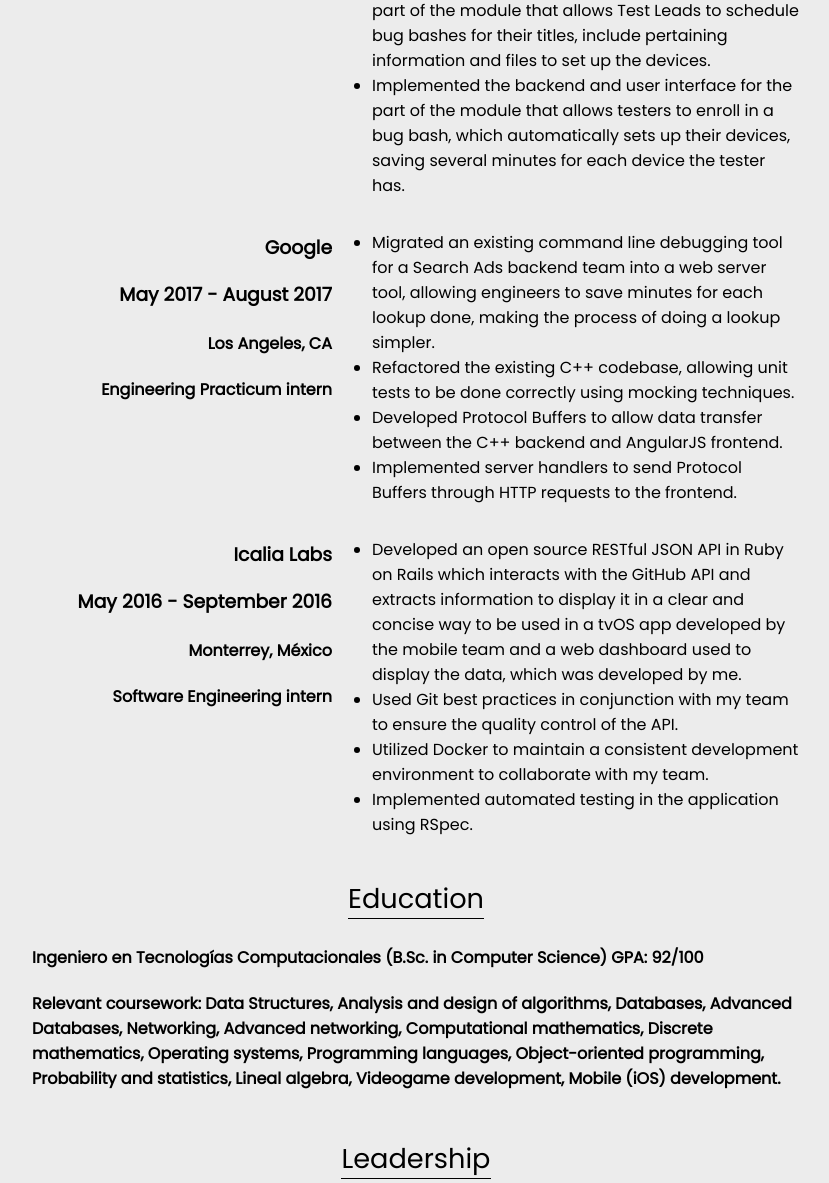
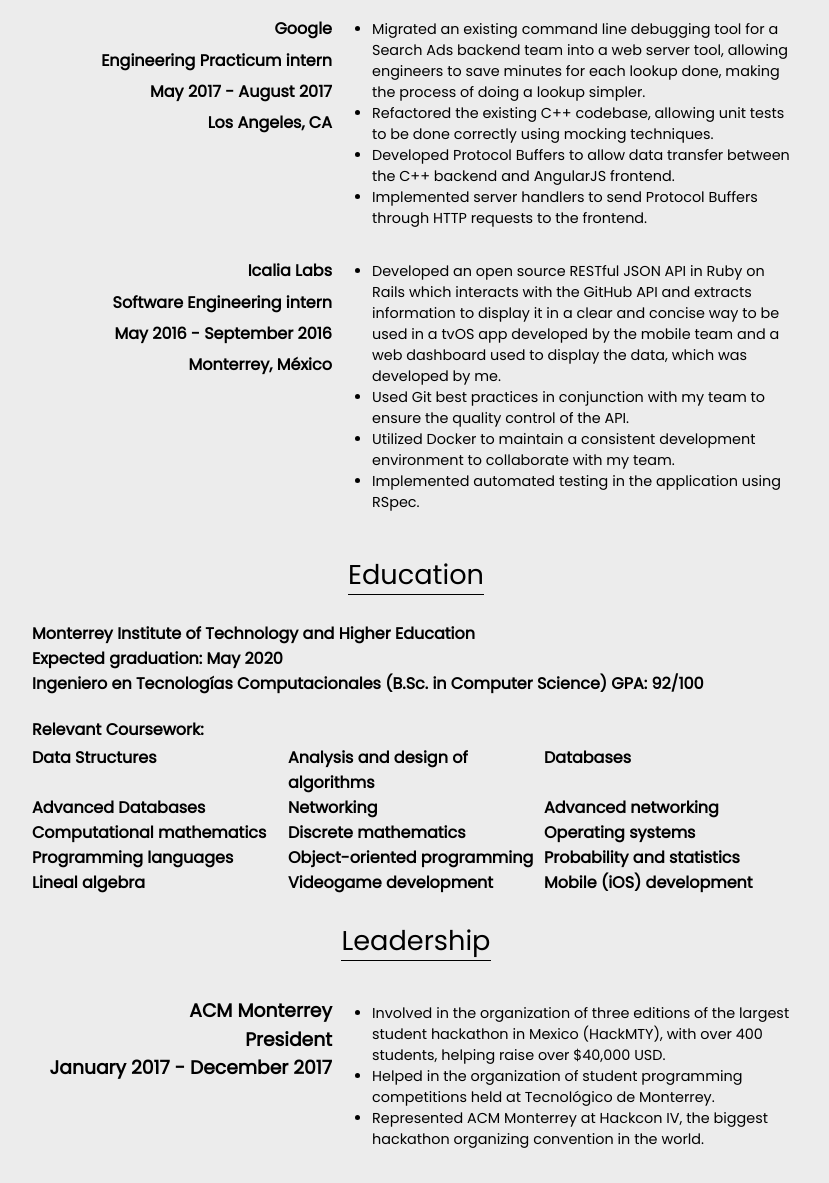
Before and after one commit to jgmoura/jgmoura.github.io, a plain HTML site: page index.html in a window 1280 px wide. Shown: the part 1487-2670 px from the top of the page, without its empty margins (224-1053 px from the left). Drawn offline with nearby package versions, Linux system fonts and the light colour scheme.

Commit message:
Refactor some details and add more information and styles.

```diff
--- a/assets/particles.json
+++ b/assets/particles.json
@@ -61,9 +61,7 @@
       "out_mode": "out",
       "bounce": false,
       "attract": {
-        "enable": true,
-        "rotateX": 600,
-        "rotateY": 1200
+        "enable": false
       }
     }
   },
--- a/styles.css
+++ b/css/styles.css
@@ -117,10 +117,32 @@
   grid-template-columns: 300px 1fr;
 }
 
+.section-container > ul > li{
+  font-size: 0.9rem;
+}
+
 .section-information {
   text-align: right;
+  line-height: 10px;
 }
 
+.education-container {
+  display: grid;
+  grid-template-columns: 1fr 1fr 1fr;
+}
+
+.education-container > h4 {
+  margin: 0px;
+}
+
+.education-information {
+  margin: 0px;
+}
+
+#education-coursework-title {
+  margin-bottom: 3px;
+  font-weight: 900;
+}
 .underline {
   border-bottom: 1px solid black;
 }
--- a/index.html
+++ b/index.html
@@ -3,12 +3,7 @@
   <head>
     <meta charset="UTF-8" />
     <title>Joao Gabriel</title>
-    <link rel="stylesheet" type="text/css" href="styles.css" />
-    <link
-      href="https://fonts.googleapis.com/css?family=Inconsolata"
-      type="text/css"
-      rel="stylesheet"
-    />
+    <link rel="stylesheet" type="text/css" href="css/styles.css" />
     <link
       href="https://fonts.googleapis.com/css?family=Poppins"
       type="text/css"
@@ -22,7 +17,7 @@
       crossorigin="anonymous"
     />
     <script src="https://cdn.jsdelivr.net/npm/particles.js@2.0.0/particles.min.js"></script>
-    <script src="particles.js"></script>
+    <script src="javascript/particles.js"></script>
   </head>
   <body>
     <div id="particles-js">
@@ -64,12 +59,12 @@
                 <i class="fab fa-github-square fa-2x social-icon"></i>
               </a>
             </li>
-           <li class="social-item">
+            <li class="social-item">
               <a href="mailto:jg.moura.almeida@gmail.com" class="social-link">
                 <i class="fas fa-envelope-square fa-2x social-icon"></i>
               </a>
             </li>
-             <li class="social-item">
+            <li class="social-item">
               <a
                 href="https://drive.google.com/file/d/1uvvvnMyxy9O86tFHhpj8lPNxK8oz_hdj/view?usp=sharing"
                 target="_blank"
@@ -88,10 +83,10 @@
       </div>
       <div class="section-container">
         <div class="section-information">
-          <h3>Google</h3>
-          <h3>August 2018 - November 2018</h3>
+          <h4>Google</h4>
+          <h4>Software Engineering intern</h4>
+          <h4>August 2018 - November 2018</h4>
           <h4>New York City, NY</h4>
-          <h4>Software Engineering intern</h4>
         </div>
         <ul>
           <li>
@@ -120,10 +115,10 @@
       </div>
       <div class="section-container">
         <div class="section-information">
-          <h3>Microsoft</h3>
-          <h3>May 2018 - August 2018</h3>
+          <h4>Microsoft</h4>
+          <h4>Software Engineering intern</h4>
+          <h4>May 2018 - August 2018</h4>
           <h4>Redmond, WA</h4>
-          <h4>Software Engineering intern</h4>
         </div>
         <ul>
           <li>
@@ -154,10 +149,10 @@
       </div>
       <div class="section-container">
         <div class="section-information">
-          <h3>Google</h3>
-          <h3>May 2017 - August 2017</h3>
+          <h4>Google</h4>
+          <h4>Engineering Practicum intern</h4>
+          <h4>May 2017 - August 2017</h4>
           <h4>Los Angeles, CA</h4>
-          <h4>Engineering Practicum intern</h4>
         </div>
         <ul>
           <li>
@@ -182,10 +177,10 @@
       </div>
       <div class="section-container">
         <div class="section-information">
-          <h3>Icalia Labs</h3>
-          <h3>May 2016 - September 2016</h3>
+          <h4>Icalia Labs</h4>
+          <h4>Software Engineering intern</h4>
+          <h4>May 2016 - September 2016</h4>
           <h4>Monterrey, México</h4>
-          <h4>Software Engineering intern</h4>
         </div>
         <ul>
           <li>
@@ -208,23 +203,35 @@
       </div>
       <div>
         <div class="section-title">
-          <span class="underline">Education</span>
+          <span class="underline" id="education">Education</span>
         </div>
-        <h4>
+        <h4 class="education-information">Monterrey Institute of Technology and Higher Education</h4>
+        <h4 class="education-information">Expected graduation: May 2020</h4>
+        <h4 class="education-information">
           Ingeniero en Tecnologías Computacionales (B.Sc. in Computer Science)
           GPA: 92/100
         </h4>
-        <h4>
-          Relevant coursework: Data Structures, Analysis and design of
-          algorithms, Databases, Advanced Databases, Networking, Advanced
-          networking, Computational mathematics, Discrete mathematics, Operating
-          systems, Programming languages, Object-oriented programming,
-          Probability and statistics, Lineal algebra, Videogame development,
-          Mobile (iOS) development.
-        </h4>
+        <h4 id="education-coursework-title">Relevant Coursework:</h4>
+        <div class="education-container">
+          <h4>Data Structures</h4>
+          <h4>Analysis and design of algorithms</h4>
+          <h4>Databases</h4>
+          <h4>Advanced Databases</h4>
+          <h4>Networking</h4>
+          <h4>Advanced networking</h4>
+          <h4>Computational mathematics</h4>
+          <h4>Discrete mathematics</h4>
+          <h4>Operating systems</h4>
+          <h4>Programming languages</h4>
+          <h4>Object-oriented programming</h4>
+          <h4>Probability and statistics</h4>
+          <h4>Lineal algebra</h4>
+          <h4>Videogame development</h4>
+          <h4>Mobile (iOS) development</h4>
+        </div>
       </div>
       <div class="section-title">
-        <span class="underline">Leadership</span>
+        <span class="underline" id="leadership">Leadership</span>
       </div>
       <div class="section-container">
         <div class="section-information">
```
Also changed, not shown: javascript/particles.js (renamed from particles.js).
